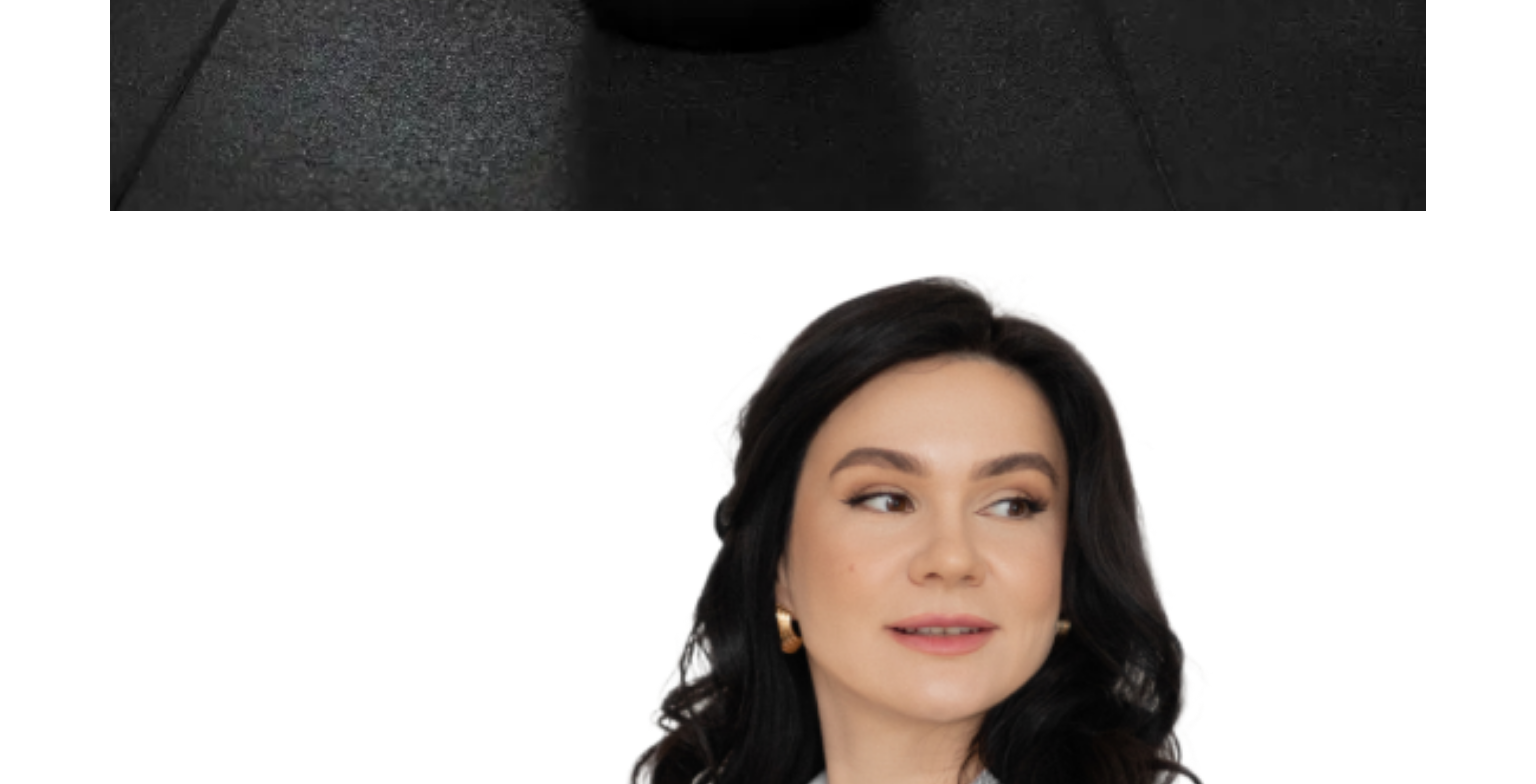
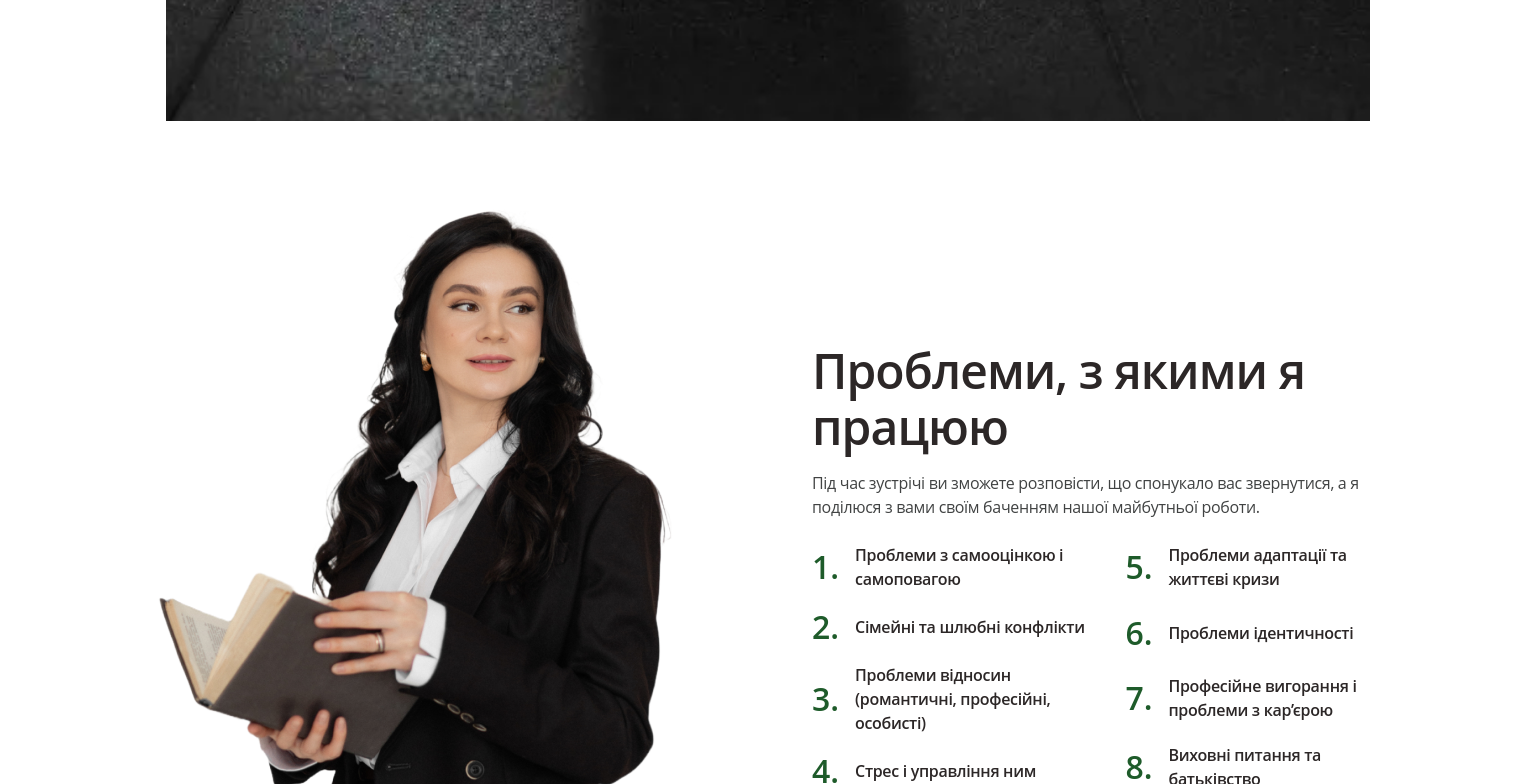
Before and after one commit to z9877969/psychologist, a React (Vite) app: page / in a window 1536 px wide. Shown: the part 1080-1864 px from the top of the page. Built offline with nearby package versions, Linux system fonts and the light colour scheme.

Commit message:
media  + style

```diff
--- a/src/modules/_template/components/Consultation/Consultation.jsx
+++ b/src/modules/_template/components/Consultation/Consultation.jsx
@@ -10,10 +10,26 @@ import {
   consultationTab2x,
 } from 'modules/_template/images/consultation';
 
+const Problems = ({ arrey }) => {
+  return (
+    <ul className={s.problems}>
+      {arrey.map(({ id, text }) => {
+        return (
+          <li className={s.problem} key={id}>
+            <span className={s.id}>{id}.</span>
+            <span className={s.itemText}>{text}</span>
+          </li>
+        );
+      })}
+    </ul>
+  );
+};
+
 const Consultation = () => {
   return (
     <section className={s.section}>
       <Container>
+        <div className={s.consultationInfo}>
           <div className={s.thumb}>
             <picture>
               <source
@@ -29,25 +45,22 @@ const Consultation = () => {
                 srcSet={`${consultationMob} 1x, ${consultationMob2x} 2x`}
                 src={consultationMob}
                 alt="psyshologist avatar"
+                width={343}
               />
             </picture>
           </div>
           <div className={s.content}>
             <p className={s.title}>Проблеми, з якими я працюю</p>
             <p className={s.text}>
-            Під час зустрічі ви зможете розповісти, що спонукало вас звернутися,
-            а я поділюся з вами своїм баченням нашої майбутньої роботи.
+              Під час зустрічі ви зможете розповісти, що спонукало вас
+              звернутися, а я поділюся з вами своїм баченням нашої майбутньої
+              роботи.
             </p>
-          <ul className={s.problems}>
-            {problems.map(({ id, text }) => {
-              return (
-                <li className={s.problem} key={id}>
-                  <span className={s.id}>{id}.</span>
-                  <span className={s.itemText}>{text}</span>
-                </li>
-              );
-            })}
-          </ul>
+            <div className={s.problemsWrapper}>
+              <Problems arrey={problems.slice(0, 4)} />
+              <Problems arrey={problems.slice(4)} />
+            </div>
+          </div>
         </div>
       </Container>
     </section>
--- a/src/modules/_template/components/Consultation/Consultation.module.scss
+++ b/src/modules/_template/components/Consultation/Consultation.module.scss
@@ -2,8 +2,66 @@
   padding: 40px 0;
 }
 
+@media screen and (min-width: 768px) {
+  .section {
+    padding: 60px 0px;
+  }
+}
+
+@media screen and (min-width: 1444px) {
+  .section {
+    padding: 80px 0px;
+  }
+}
+
+@media screen and (min-width: 1444px) {
+  .consultationInfo {
+    display: flex;
+    align-items: center;
+    justify-content: space-between;
+    gap: 24px;
+    margin-left: -120px;
+  }
+}
+
 .thumb {
+  margin: 0 auto;
   margin-bottom: 16px;
+}
+
+@media screen and (min-width: 375px) {
+  .thumb {
+    width: 343px;
+    height: 344px;
+  }
+}
+
+@media screen and (min-width: 768px) {
+  .thumb {
+    width: 556px;
+    height: 688px;
+    margin-bottom: 24px;
+  }
+}
+
+@media screen and (min-width: 1444px) {
+  .thumb {
+    min-width: 556px;
+    height: 708px;
+    margin-bottom: 24px;
+  }
+}
+
+@media screen and (min-width: 768px) {
+  .img {
+    object-fit: cover;
+  }
+}
+
+@media screen and (min-width: 1444px) {
+  .content {
+    width: 558px;
+  }
 }
 
 .title {
@@ -15,6 +73,34 @@
   line-height: 36px; /* 120% */
   letter-spacing: -0.6px;
   margin-bottom: 16px;
+}
+
+@media screen and (min-width: 768px) {
+  .title {
+    color: var(--typography-black, #2c2727);
+
+    /* 768/h0-semibold */
+    font-family: 'Open Sans';
+    font-size: 40px;
+    font-style: normal;
+    font-weight: 600;
+    line-height: 48px; /* 120% */
+    letter-spacing: -0.8px;
+  }
+}
+
+@media screen and (min-width: 1444px) {
+  .title {
+    color: var(--typography-black, #2c2727);
+
+    /* 1440/h0-semibold */
+    font-family: 'Open Sans';
+    font-size: 48px;
+    font-style: normal;
+    font-weight: 600;
+    line-height: 56px; /* 116.667% */
+    letter-spacing: -0.96px;
+  }
 }
 
 .text {
@@ -30,10 +116,59 @@
   margin-bottom: 24px;
 }
 
+@media screen and (min-width: 768px) {
+  .text {
+    color: var(--typography-grey-dark, #414343);
+
+    /* 768/h4-regular */
+    font-family: 'Open Sans';
+    font-size: 16px;
+    font-style: normal;
+    font-weight: 400;
+    line-height: 24px; /* 150% */
+    letter-spacing: -0.32px;
+  }
+}
+
+@media screen and (min-width: 1444px) {
+  .text {
+    color: var(--typography-grey-dark, #414343);
+
+    /* 1440/h4-regular */
+    font-family: 'Open Sans';
+    font-size: 16px;
+    font-style: normal;
+    font-weight: 400;
+    line-height: 24px; /* 150% */
+    letter-spacing: -0.32px;
+  }
+}
+
+.problemsWrapper {
+  display: flex;
+  flex-direction: column;
+  gap: 16px;
+}
+
+@media screen and (min-width: 768px) {
+  .problemsWrapper {
+    flex-direction: row;
+    justify-content: space-between;
+    gap: 24px;
+  }
+}
+
 .problems {
   display: flex;
   flex-direction: column;
+  justify-content: space-between;
   gap: 16px;
+}
+
+@media screen and (min-width: 768px) {
+  .problems {
+    max-width: 332px;
+  }
 }
 
 .problem {
@@ -53,6 +188,32 @@
   line-height: 34px; /* 121.429% */
 }
 
+@media screen and (min-width: 768px) {
+  .id {
+    color: var(--primary-green-dark, #1e5b2a);
+
+    /* 768/h1-semibold */
+    font-family: 'Open Sans';
+    font-size: 32px;
+    font-style: normal;
+    font-weight: 600;
+    line-height: 40px; /* 125% */
+  }
+}
+
+@media screen and (min-width: 1444px) {
+  .id {
+    color: var(--primary-green-dark, #1e5b2a);
+
+    /* 768/h1-semibold */
+    font-family: 'Open Sans';
+    font-size: 32px;
+    font-style: normal;
+    font-weight: 600;
+    line-height: 40px; /* 125% */
+  }
+}
+
 .itemText {
   color: var(--typography-black, #2c2727);
 
@@ -64,3 +225,17 @@
   line-height: 24px; /* 150% */
   letter-spacing: -0.32px;
 }
+
+@media screen and (min-width: 768px) {
+  .itemText {
+    color: var(--typography-black, #2c2727);
+
+    /* 768/h4-semibold */
+    font-family: 'Open Sans';
+    font-size: 16px;
+    font-style: normal;
+    font-weight: 600;
+    line-height: 24px; /* 150% */
+    letter-spacing: -0.32px;
+  }
+}
--- a/src/shared/components/Container/Container.module.scss
+++ b/src/shared/components/Container/Container.module.scss
@@ -8,11 +8,11 @@
 
   @include media(tablet) {
     width: $tablet;
-    padding: 0 32px;
+    padding: 0 40px;
   }
 
   @include media(desktop) {
     width: $desktop;
-    padding: 0 64px;
+    padding: 0 120px;
   }
 }
```
Also changed, not shown: src/shared/icons/sprite.svg. Lines whose indentation alone changed are shown as unchanged.
